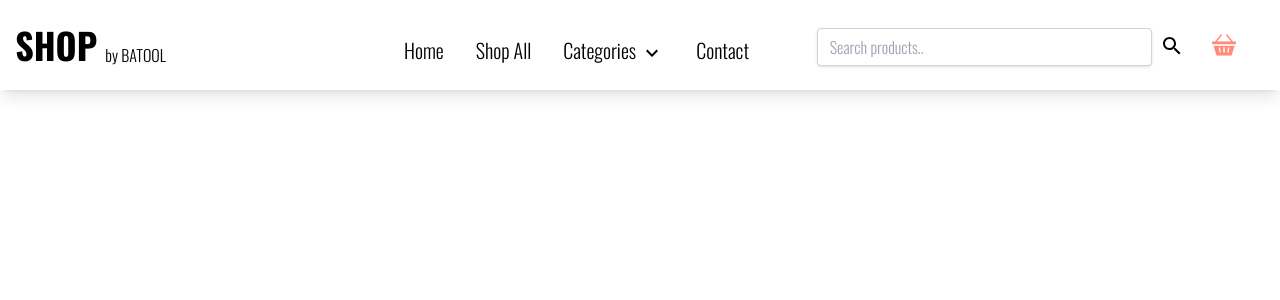
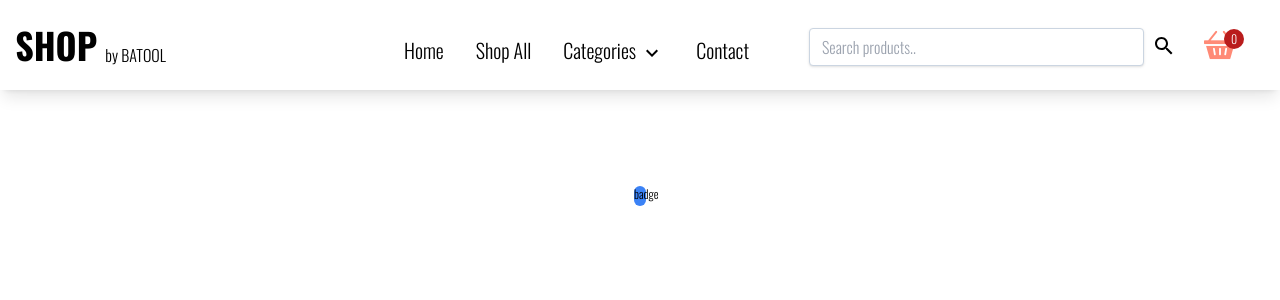
Before and after one commit to batoolfatima2135/Shop, a Next.js app: page / in a window 1280 px wide. Shown: the top 300 px of the page. Built offline with nearby package versions, Linux system fonts and the light colour scheme.

Commit message:
Add batch to Cart

```diff
--- /dev/null
+++ b/src/Components/Navbar/Badge.tsx
@@ -0,0 +1,24 @@
+"use client";
+import { RootState } from "@/Redux/store";
+import React from "react";
+import { useSelector } from "react-redux";
+
+export default function Badge() {
+  const products = useSelector((state: RootState) => state.products.products);
+  const filteredProducts = products.filter(
+    (product) =>
+      product.hasOwnProperty("quantity") &&
+      product.quantity !== undefined &&
+      product.quantity > 0
+  );
+  const quantity = filteredProducts.reduce(
+    (total, product) => total + (product.quantity || 0),
+    0
+  );
+
+  return (
+    <div className="absolute right-9 flex items-center justify-center w-5 h-5 rounded-full bg-red-700 text-xs text-center text-white">
+      <p>{quantity}</p>
+    </div>
+  );
+}
--- a/src/Components/Navbar/Toggle.tsx
+++ b/src/Components/Navbar/Toggle.tsx
@@ -9,6 +9,7 @@ import Image from "next/image";
 import Link from "next/link";
 import Dropdown from "./Dropdown";
 import Search from "./Search";
+import Badge from "./Badge";
 
 const variants = {
   open: { opacity: 1, x: 0 },
@@ -29,6 +30,7 @@ export default function MobToggle() {
     <>
       <div className=" flex pb justify-end items-center   px-3 col-span-4 md:col-span-1 lg:col-span-3 ">
         <Search />
+        <div className="flex">
           <motion.button
             whileHover={{
               scale: 1.1,
@@ -41,10 +43,14 @@ export default function MobToggle() {
               <Image
                 src={ShoppingCartIcon}
                 alt="cart"
-              className=" w-6 h-6 sm:block md:block lg:block"
+                className=" w-8 h-8 sm:block md:block lg:block"
               />
             </Link>
           </motion.button>
+
+          <Badge />
+        </div>
+
         <button onClick={handleClick} className="sm:hidden ">
           <MenuIcon />
         </button>
--- a/src/Components/ShopAll/MainArea.tsx
+++ b/src/Components/ShopAll/MainArea.tsx
@@ -8,7 +8,7 @@ interface SidebarProps {
 }
 export default function MainArea({ products, scope }: SidebarProps) {
   return (
-    <div className="col-span-8 my-4">
+    <div className="lg:col-span-6 md:col-span-6 col-span-8 my-4">
       {scope && (
         <h1 className="text-peach font-bold text-2xl  mx-3 ">
           SORTED BY {scope === "price" ? "PRICE" : "CATEGORY"}
--- a/src/app/page.tsx
+++ b/src/app/page.tsx
@@ -5,6 +5,8 @@ import { useSelector } from "react-redux";
 export default function Home() {
   const products = useSelector((state: RootState) => state.products.products);
   return (
-    <main className="flex min-h-screen flex-col items-center justify-between p-24"></main>
+    <main className="flex min-h-screen flex-col items-center justify-between p-24">
+      <div className="w-3 h-5 rounded-full bg-blue-500 text-xs">badge</div>
+    </main>
   );
 }
--- a/src/app/shop/page.tsx
+++ b/src/app/shop/page.tsx
@@ -6,9 +6,7 @@ import { useSelector } from "react-redux";
 
 export default function Shop() {
   const Products = useSelector((state: RootState) => state.products.products);
-  const Categories = useSelector(
-    (state: RootState) => state.products.categories
-  );
+
   return (
       <MainArea  products={Products} ></MainArea>
   );
```
Lines whose indentation alone changed are shown as unchanged.
